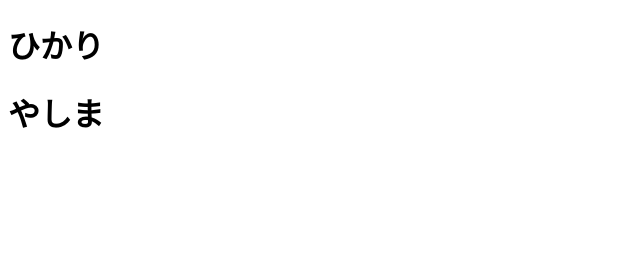
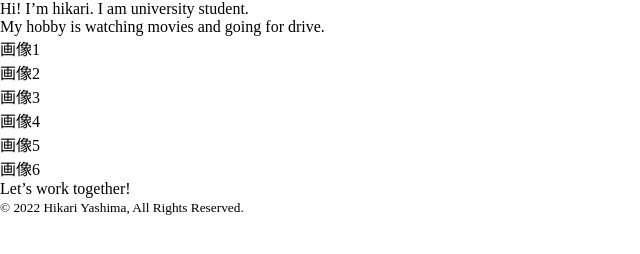
Before and after one commit to TakahiroT0415156/hubPra, a plain HTML site: page index.html in a window 1280 px wide. Shown: the whole page, without its empty margins (0-640 px from the left). Drawn offline with Linux system fonts and the light colour scheme.

Commit message:
css追加

```diff
--- a/css/base.css
+++ b/css/base.css
@@ -0,0 +1,8 @@
+@import url("header.css");
+@import url("main.css");
+@import url("footer.css");
+
+* {
+  padding: 0;
+  margin: 0;
+}
--- a/index.html
+++ b/index.html
@@ -5,10 +5,44 @@
   <meta http-equiv="X-UA-Compatible" content="IE=edge">
   <meta name="viewport" content="width=device-width, initial-scale=1.0">
   <link rel="stylesheet" href="css/base.css">
-  <title>hikari</title>
+  <title>Hikari Portfolio</title>
 </head>
 <body>
-  <h1>ひかり</h1>
-  <h1>やしま</h1>
+
+  <header>
+    <div class="">
+      <div class="">
+          Hi! I’m hikari. I am university student.<br />
+          My hobby is watching movies and going for drive.
+      </div>
+    </div>
+  </header>
+
+  <main>
+    <div>
+      <div class="">
+        <div class="">画像1</div>
+        <div class="">画像2</div>
+      </div>
+      <div class="">
+        <div class="">画像3</div>
+        <div class="">画像4</div>
+      </div>
+      <div class="">
+        <div class="">画像5</div>
+        <div class="">画像6</div>
+      </div>
+      <div class="">
+        <p class="">Let’s work together!</p>
+      </div>
+    </div>
+  </main>
+
+  <footer class="">
+    <small>
+      © 2022 Hikari Yashima, All Rights Reserved.
+    </small>
+  </footer>
+
 </body>
 </html>
```
Also changed, not shown: css/footer.css (added), css/header.css (added), css/main.css (added), 1 other file.
